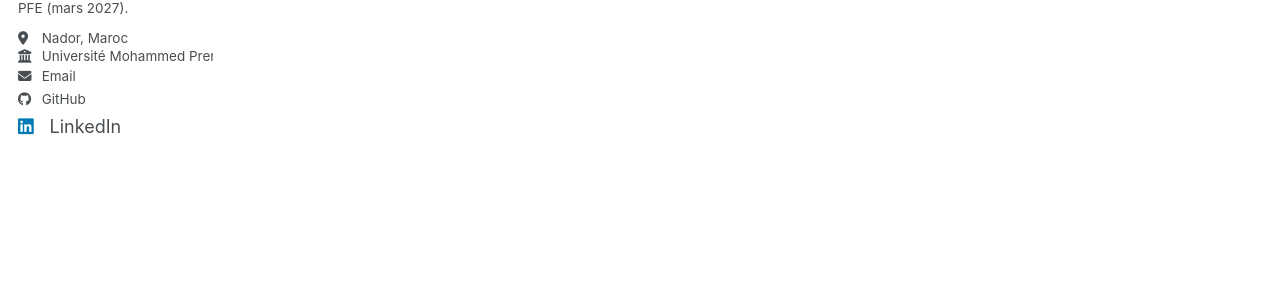
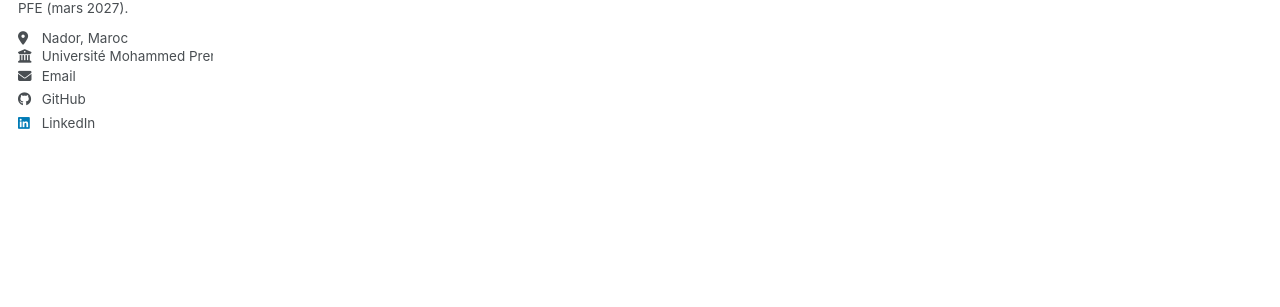
Before and after one commit to mohammed-boujaada/mohammed-boujaada.github.io, a Jekyll site: the page built from _pages/category-archive.html, in a window 1280 px wide. Shown: the part 375-682 px from the top of the page. Built offline with Jekyll 4.4.1, drawn with Linux system fonts in a browser that asks for light colours; a style sheet for code colours, icons or effects is not loaded.

Commit message:
Normalize sidebar link font sizes

```diff
--- a/_includes/author-profile.html
+++ b/_includes/author-profile.html
@@ -127,7 +127,7 @@
         <li><a href="https://last.fm/user/{{ author.lastfm }}"><i class="fab fa-fw fa-lastfm icon-pad-right" aria-hidden="true"></i>Last.fm</a></li>
       {% endif %}
       {% if author.linkedin %}
-        <li style="font-size: 100%;"><a href="https://www.linkedin.com/in/{{ author.linkedin }}" style="font-size: 100%;"><i class="fab fa-fw fa-linkedin icon-pad-right" aria-hidden="true"></i>LinkedIn</a></li>
+        <li><a href="https://www.linkedin.com/in/{{ author.linkedin }}"><i class="fab fa-fw fa-linkedin icon-pad-right" aria-hidden="true"></i>LinkedIn</a></li>
       {% endif %}
       {% if author.mastodon %}
         <li><a href="{{ author.mastodon }}"><i class="fab fa-fw fa-mastodon icon-pad-right" aria-hidden="true"></i>Mastodon</a></li>
--- a/_sass/layout/_sidebar.scss
+++ b/_sass/layout/_sidebar.scss
@@ -287,7 +287,7 @@
     padding-top: 2px;
     padding-bottom: 2px;
     color: inherit;
-    font-size: 100%;
+    font-size: $type-size-5;
     line-height: 1.3;
     text-decoration: none;
 
```
